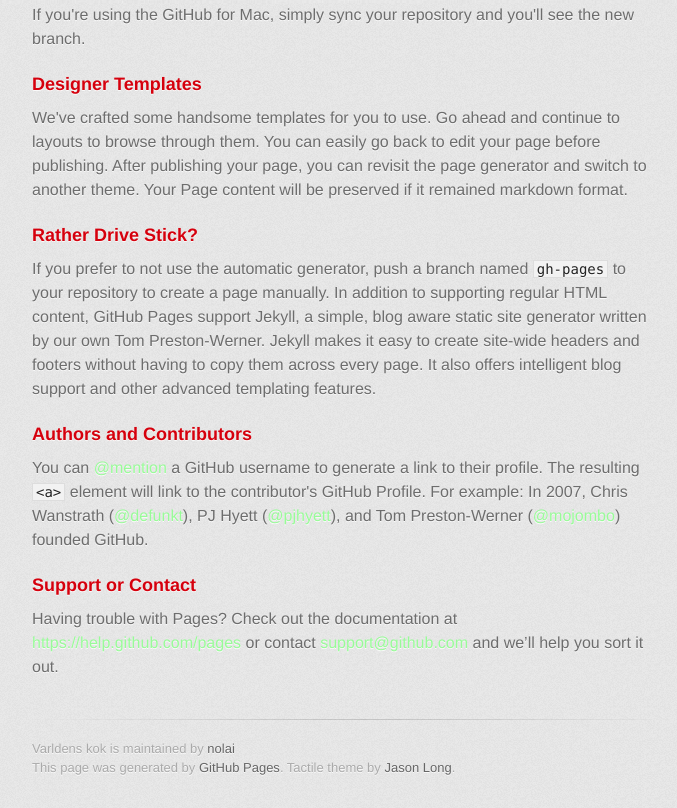
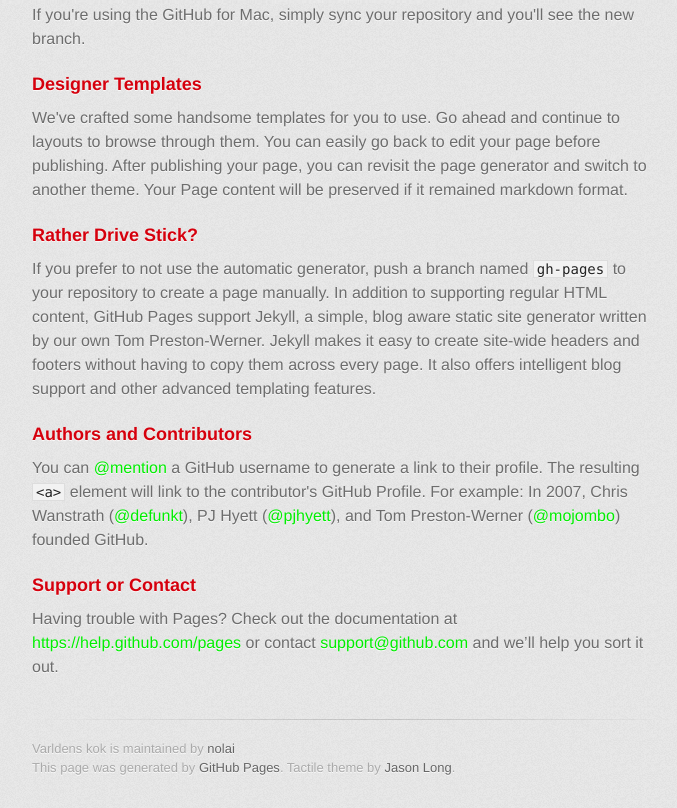
Before and after one commit to nolai/varldens_kok, a plain HTML site: page index.html in a window 1280 px wide. Shown: the part 570-1378 px from the top of the page, without its empty margins (298-975 px from the left). Drawn offline with Linux system fonts and the light colour scheme; a web font is replaced by a local one.

Commit message:
Update stylesheet.css

```diff
--- a/stylesheets/stylesheet.css
+++ b/stylesheets/stylesheet.css
@@ -57,7 +57,7 @@ body {
 }
 
 a {
-  color: #98FB98;
+  color: #00EE00;
 }
 a:hover {
   color: #c5000c;
```
